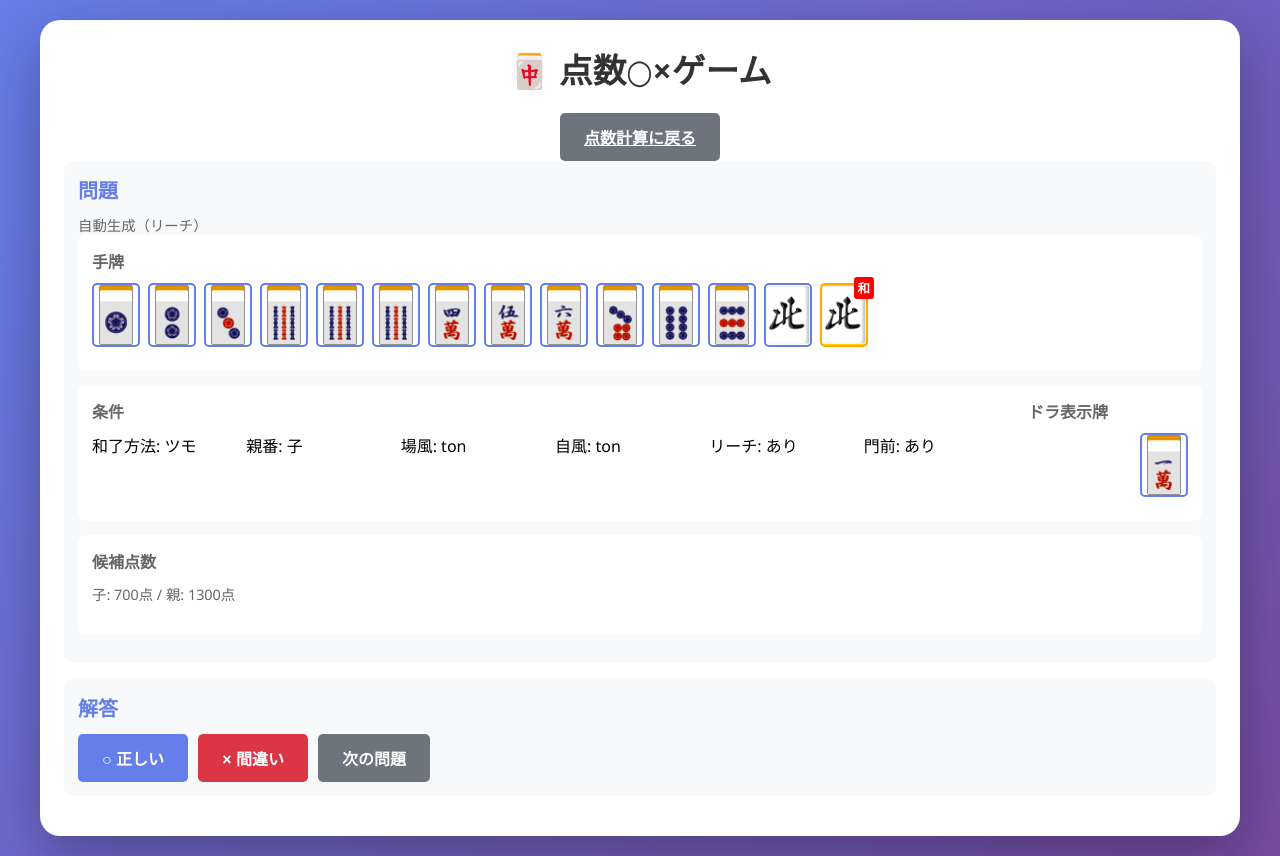
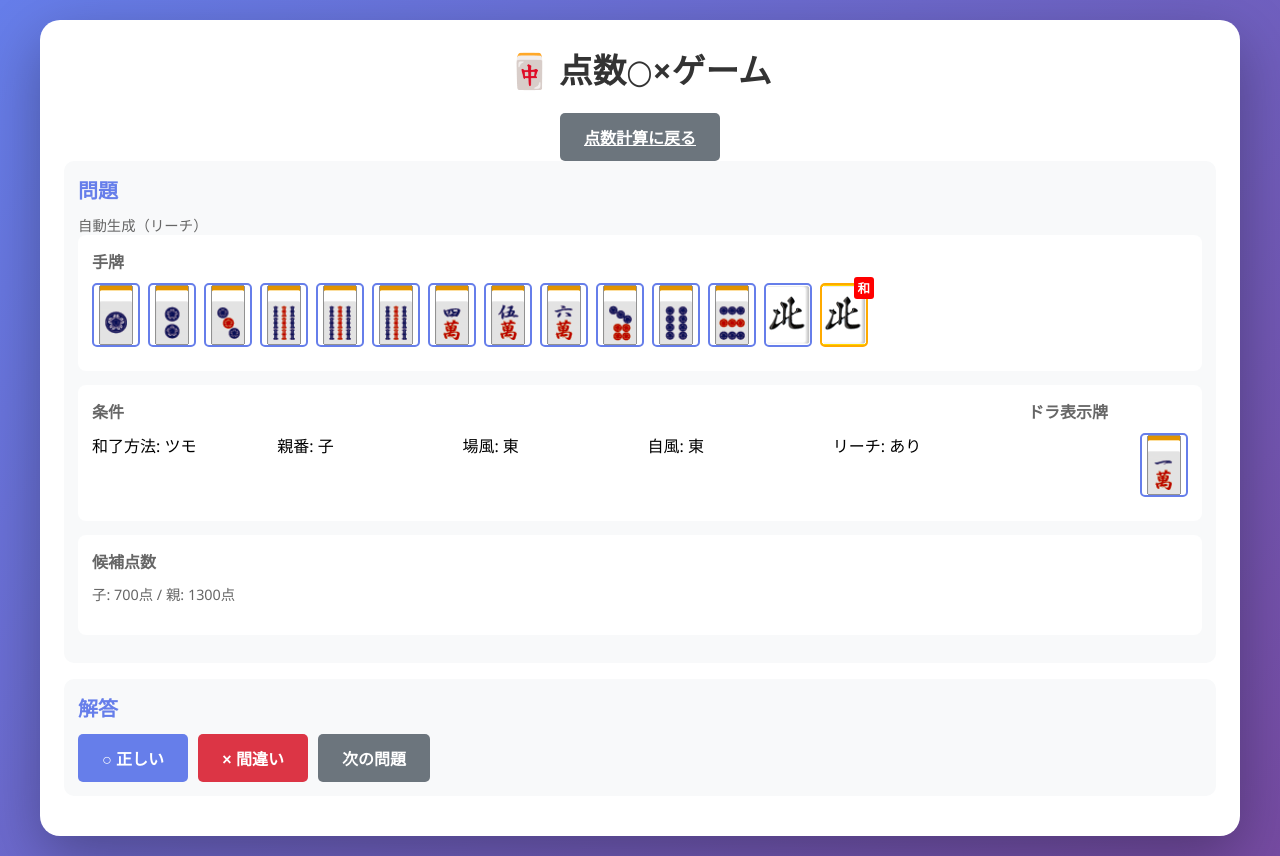
Before and after one commit to hikaru122700/mahjong-nextjs, a Next.js app: page /score-quiz in a window 1280 px wide. Built offline with nearby package versions, Linux system fonts and the light colour scheme.

Commit message:
Show winds in kanji for score quiz

```diff
--- a/app/score-quiz/page.tsx
+++ b/app/score-quiz/page.tsx
@@ -97,6 +97,12 @@ const ALL_TILES: Tile[] = [
   ...TILES.souzu,
   ...TILES.jihai
 ];
+const WIND_LABEL: Record<string, string> = {
+  ton: '東',
+  nan: '南',
+  sha: '西',
+  pei: '北'
+};
 const BALANCE_WINDOW = 10;
 const MAX_HAND_TRIES = 140;
 const MAX_QUESTION_TRIES = 180;
@@ -654,10 +660,9 @@ export default function ScoreQuizPage() {
             <div className="history-option-grid" style={{ display: 'grid', gridTemplateColumns: 'repeat(auto-fit, minmax(140px, 1fr))', gap: '6px' }}>
               <div>和了方法: {question ? (question.options.isTsumo ? 'ツモ' : 'ロン') : '-'}</div>
               <div>親番: {question ? (question.options.isOya ? '親' : '子') : '-'}</div>
-              <div>場風: {question?.options.bakaze ?? '-'}</div>
-              <div>自風: {question?.options.jikaze ?? '-'}</div>
+              <div>場風: {question ? (WIND_LABEL[question.options.bakaze] ?? question.options.bakaze) : '-'}</div>
+              <div>自風: {question ? (WIND_LABEL[question.options.jikaze] ?? question.options.jikaze) : '-'}</div>
               <div>リーチ: {question ? (question.options.isRiichi ? 'あり' : 'なし') : '-'}</div>
-              <div>門前: {question ? (question.options.isMenzen ? 'あり' : 'なし') : '-'}</div>
             </div>
           </div>
           <div style={{ minWidth: '160px' }}>
```
